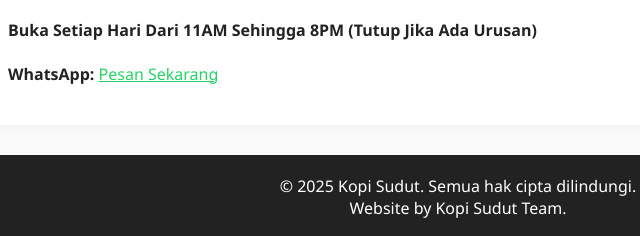
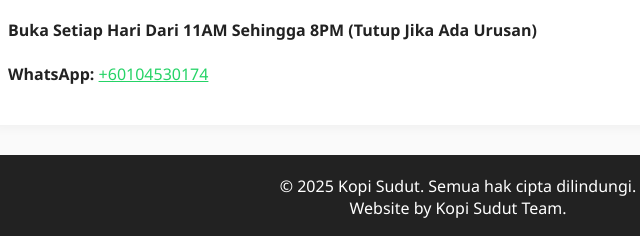
Before and after one commit to AAoriginal/kopisudutorigin, a plain HTML site: page index.html in a window 1280 px wide. Shown: the part 6130-6366 px from the top of the page, 182-822 px from the left. Drawn offline with Linux system fonts and the light colour scheme.

Commit message:
Update and rename KopiSudut.html to index.html

```diff
--- a/KopiSudut.html
+++ b/index.html
@@ -62,7 +62,7 @@
     <div class="contact-info">
       <b>Alamat:</b> NO 62, FASA 1, KAMPUNG HIJRAH, 94800, SIMUNJAN SARAWAK<br><br>
       <b>Buka Setiap Hari Dari 11AM Sehingga 8PM (Tutup Jika Ada Urusan)</b><br><br>
-      <b>WhatsApp:</b> <a href="https://wa.me/60104530174" target="_blank" style="color:#25d366;text-decoration:underline;">Pesan Sekarang</a>
+      <b>WhatsApp:</b> <a href="https://wa.me/60104530174" target="_blank" style="color:#25d366;text-decoration:underline;">+60104530174</a>
     </div>
   </section>
 
```
